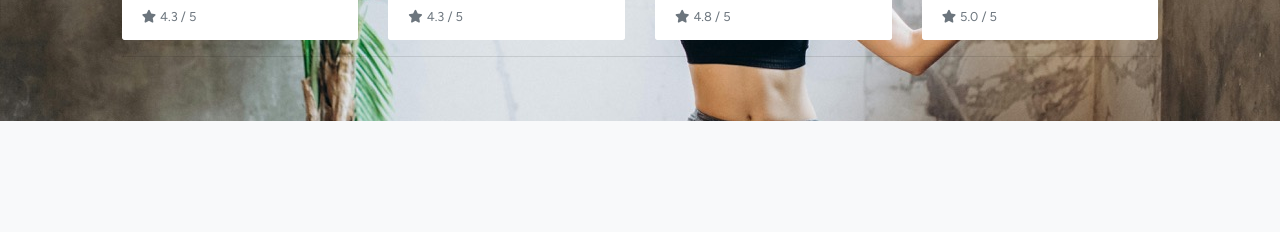
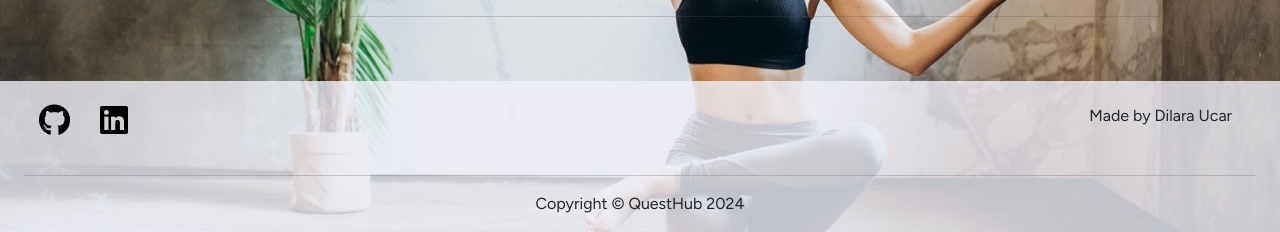
Before and after one commit to DilaraUcar/yoga_vibe_p5, a Django app: page /products/ in a window 1280 px wide. Shown: the part 3003-3235 px from the top of the page. Before the commit the page ends 3124 px from the top, so only its background shows below. Run offline with Django 3.2, Linux system fonts and the light colour scheme; data comes from the database, SQL or seed files in the repository; parts of the project's set-up code (start-up, migrations or seed data) failed here and were passed over; some libraries are stand-ins or nearby versions.

Commit message:
Added footer

```diff
--- a/static/css/base.css
+++ b/static/css/base.css
@@ -145,6 +145,27 @@ body {
     object-fit: cover;
     /* Ensures the image covers the entire container */
 }
+
+.footer-background {
+    background-color: rgba(241, 241, 249, 0.8);
+}
+
+#socials > a {
+    color: #000;
+}
+
+i:hover,
+i:focus,
+i:active {
+    color: #4c4c4c;
+}
+
+.footer-links {
+    text-align: center;
+    padding: 15px;
+    list-style-type: none;
+}
+
 
 /* ------------------------------------------------------------ Product Page */
 
--- a/templates/base.html
+++ b/templates/base.html
@@ -15,9 +15,9 @@
     {% endblock %}
 
     {% block corecss %}
-    <!-- Bootstrap -->
-    <link rel="stylesheet" href="https://stackpath.bootstrapcdn.com/bootstrap/4.4.1/css/bootstrap.min.css"
-        integrity="sha384-Vkoo8x4CGsO3+Hhxv8T/Q5PaXtkKtu6ug5TOeNV6gBiFeWPGFN9MuhOf23Q9Ifjh" crossorigin="anonymous">
+     <!-- Bootstrap -->
+     <link href="https://cdn.jsdelivr.net/npm/bootstrap@5.0.1/dist/css/bootstrap.min.css" rel="stylesheet"
+     integrity="sha384-+0n0xVW2eSR5OomGNYDnhzAbDsOXxcvSN1TPprVMTNDbiYZCxYbOOl7+AMvyTG2x" crossorigin="anonymous">
     <!-- Google fonts -->
     <link rel="preconnect" href="https://fonts.googleapis.com">
     <link rel="preconnect" href="https://fonts.gstatic.com" crossorigin>
@@ -64,7 +64,7 @@
         <div class="row d-none d-lg-flex">
             <nav class="navbar navbar-expand-lg navbar-light w-100 custom-nav">
                 <div class="col-lg-4 d-flex justify-content-start">
-                    <form class="w-100" method="GET" action="{% url 'products' %}">
+                    <form method="GET" action="{% url 'products' %}">
                         <div class="input-group">
                             <input class="form-control border border-black rounded-0 col-sm-6" type="text" name="q"
                                 placeholder="Search our site...">
@@ -162,8 +162,39 @@
     {% block page_header %}
     {% endblock %}
 
+    <main>
+        {% if user.is_authenticated %}
+        <p class="text-start m-3 mb-0 mt-0 text-muted">Hello {{ user }}!</p>
+        {% else %}
+        <p class="text-start m-3 mb-0 mt-0 text-muted">You are not logged in</p>
+        {% endif %}
+    </main>
+
     {% block content %}
     {% endblock %}
+
+    <!-- Footer -->
+    <footer class="footer mt-auto">
+        <div class="row pt-2 px-4 d-flex justify-content-between footer-background">
+            <div id="socials" class="col-sm-6 d-flex nowrap justify-content-center justify-content-sm-start">
+                <a href="https://github.com/DilaraUcar?tab=repositories" target="_blank" class="footer-links"
+                    aria-label="Visit my GitHub in new tab">
+                    <i class="fab fa-github h2"></i>
+                </a>
+                <a href="https://www.linkedin.com/in/dilara-ucar-1b847a19b/" target="_blank" class="footer-links"
+                    aria-label="Visit my LinkedIn in new tab">
+                    <i class="fab fa-linkedin h2"></i>
+                </a>
+            </div>
+            <div class="col-sm-6 text-nowrap text-center text-sm-end align-self-center">
+                <p class="text-dark mx-4">Made by Dilara Ucar </p>
+            </div>
+            <div class="col-sm-12 text-center align-self-center">
+                <hr>
+                <p class="text-dark">Copyright © QuestHub {% now 'Y' %}</p>
+            </div>
+        </div>
+    </footer>
 
     {% block postloadjs %}
     <script type="text/javascript">
```
